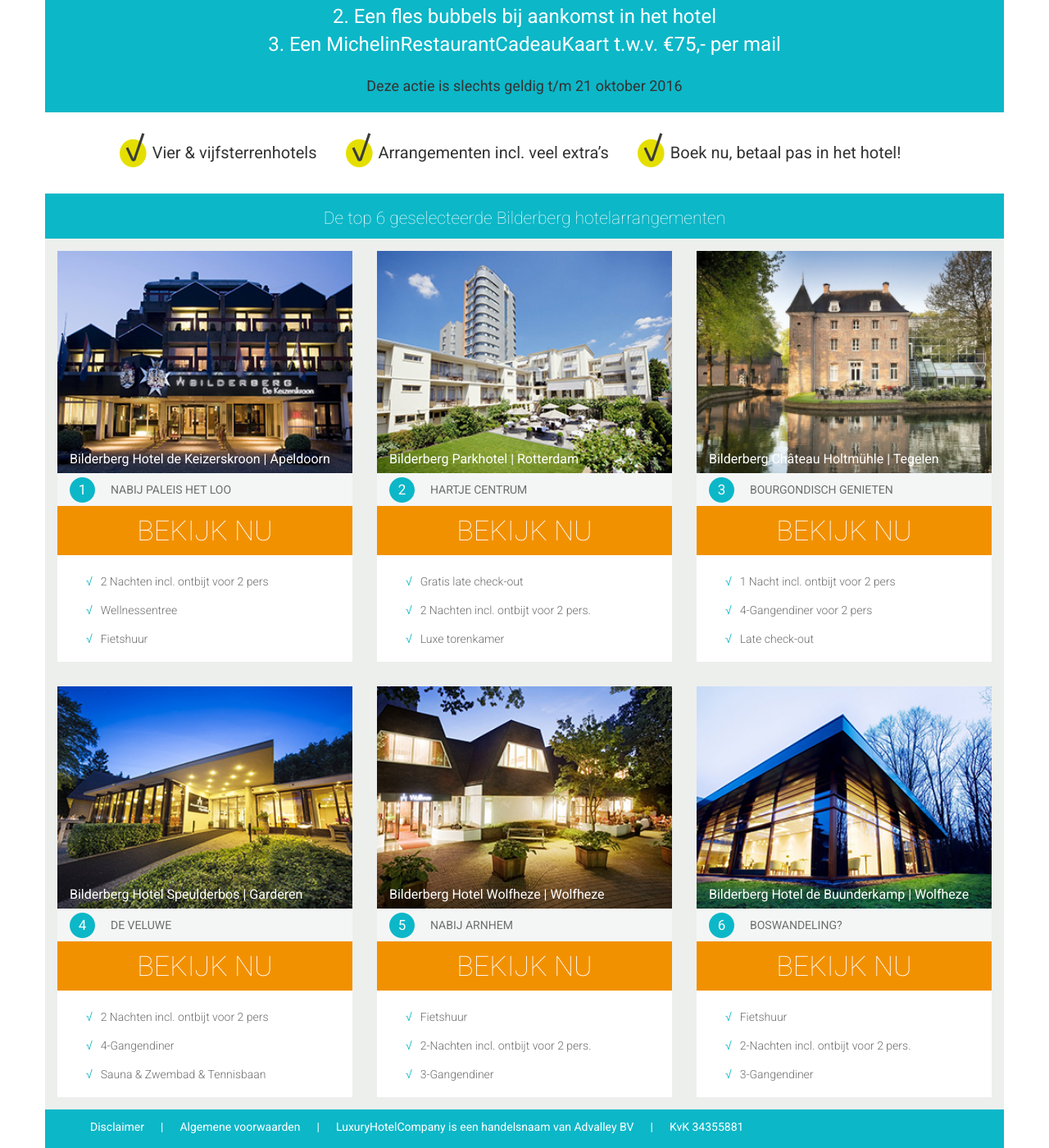
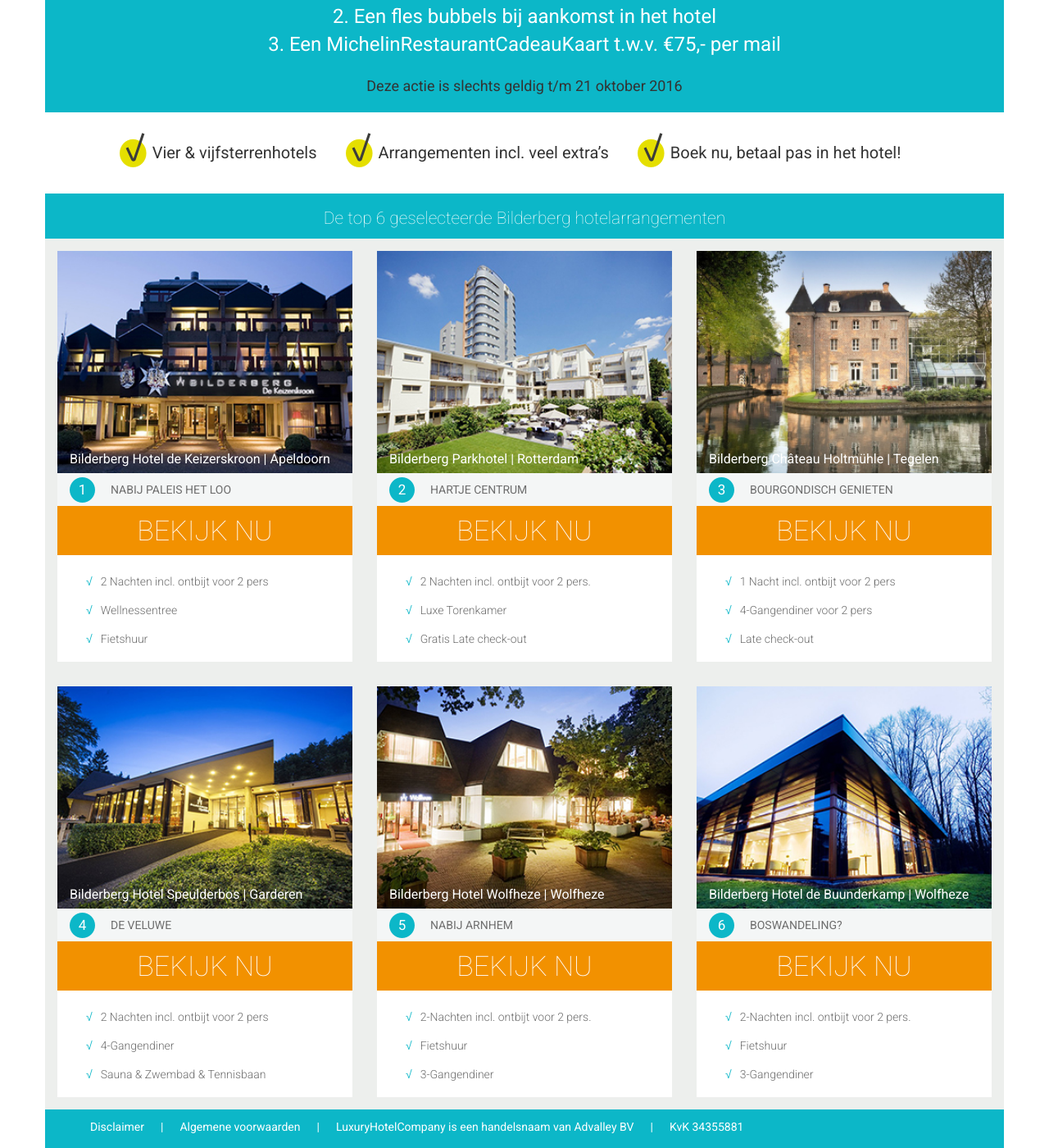
Before and after one commit to Albert91/bilderberg, a Jekyll site: the page built from index.html, in a window 1280 px wide and 1400 px high, scrolled down 311 px. Shown: the whole window at 82% size. Built offline with Jekyll 4.4.1, drawn with Linux system fonts in a browser that asks for light colours.

```diff
--- a/_data/hotels.yml
+++ b/_data/hotels.yml
@@ -14,9 +14,9 @@
   image: "/forestryio/images/ParkhotelTP-1.jpg"
   link: http://www.luxuryhotelcompany.com/HotelDetail.aspx?hotelId=453&country=1&la=2&autoLogin=true&actie=
   points:
-  - Gratis late check-out
   - 2 Nachten incl. ontbijt voor 2 pers.
-  - Luxe torenkamer
+  - Luxe Torenkamer
+  - Gratis Late check-out
 - title: Bilderberg Château Holtmühle
   location: Tegelen
   tagline: BOURGONDISCH GENIETEN
@@ -41,8 +41,8 @@
   image: "/forestryio/images/WolfhezeTP.jpg"
   link: http://www.luxuryhotelcompany.com/HotelDetail.aspx?hotelId=490&country=1&la=2&autoLogin=true&actie=
   points:
+  - 2-Nachten incl. ontbijt voor 2 pers.
   - Fietshuur
-  - 2-Nachten incl. ontbijt voor 2 pers.
   - 3-Gangendiner
 - title: Bilderberg Hotel de Buunderkamp
   location: Wolfheze
@@ -50,6 +50,6 @@
   image: "/forestryio/images/BuunderkampTP.jpg"
   link: http://www.luxuryhotelcompany.com/HotelDetail.aspx?hotelId=430&country=1&la=2&autoLogin=true&actie=
   points:
+  - 2-Nachten incl. ontbijt voor 2 pers.
   - Fietshuur
-  - 2-Nachten incl. ontbijt voor 2 pers.
   - 3-Gangendiner
```
